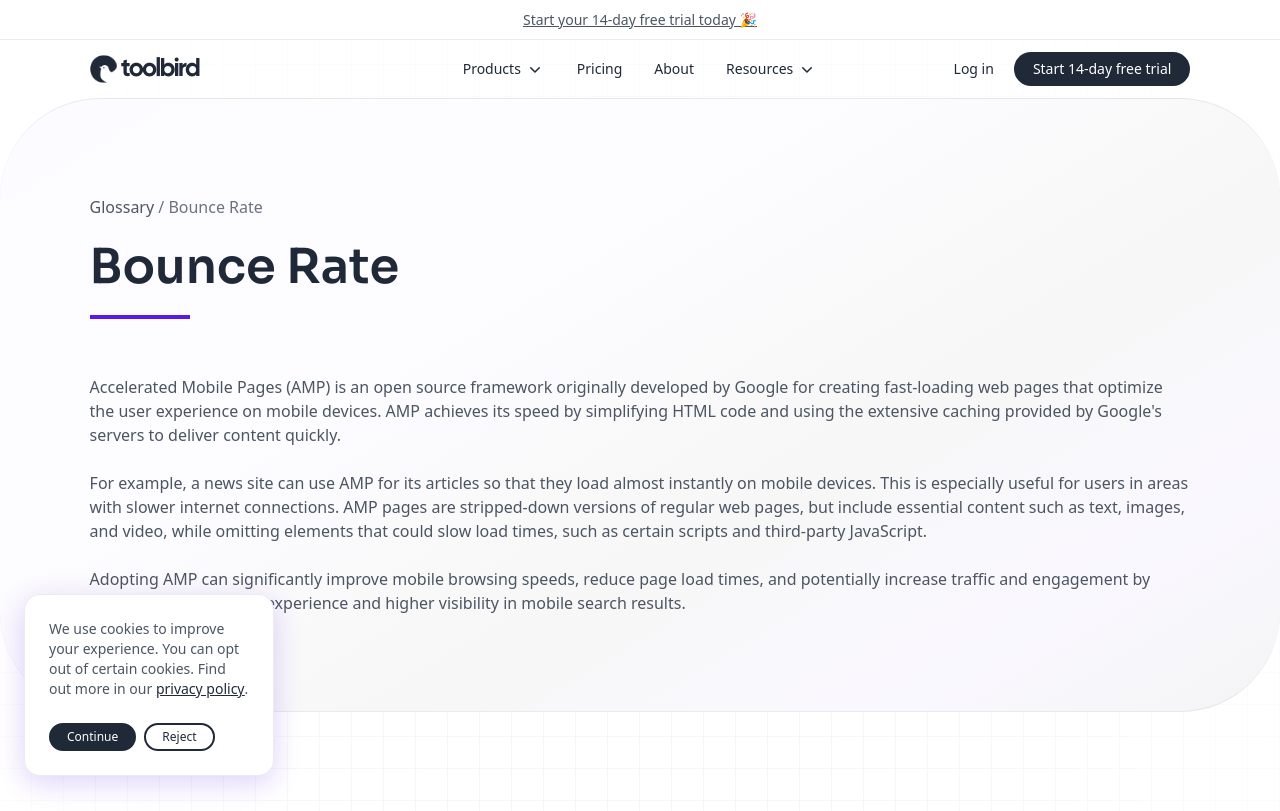
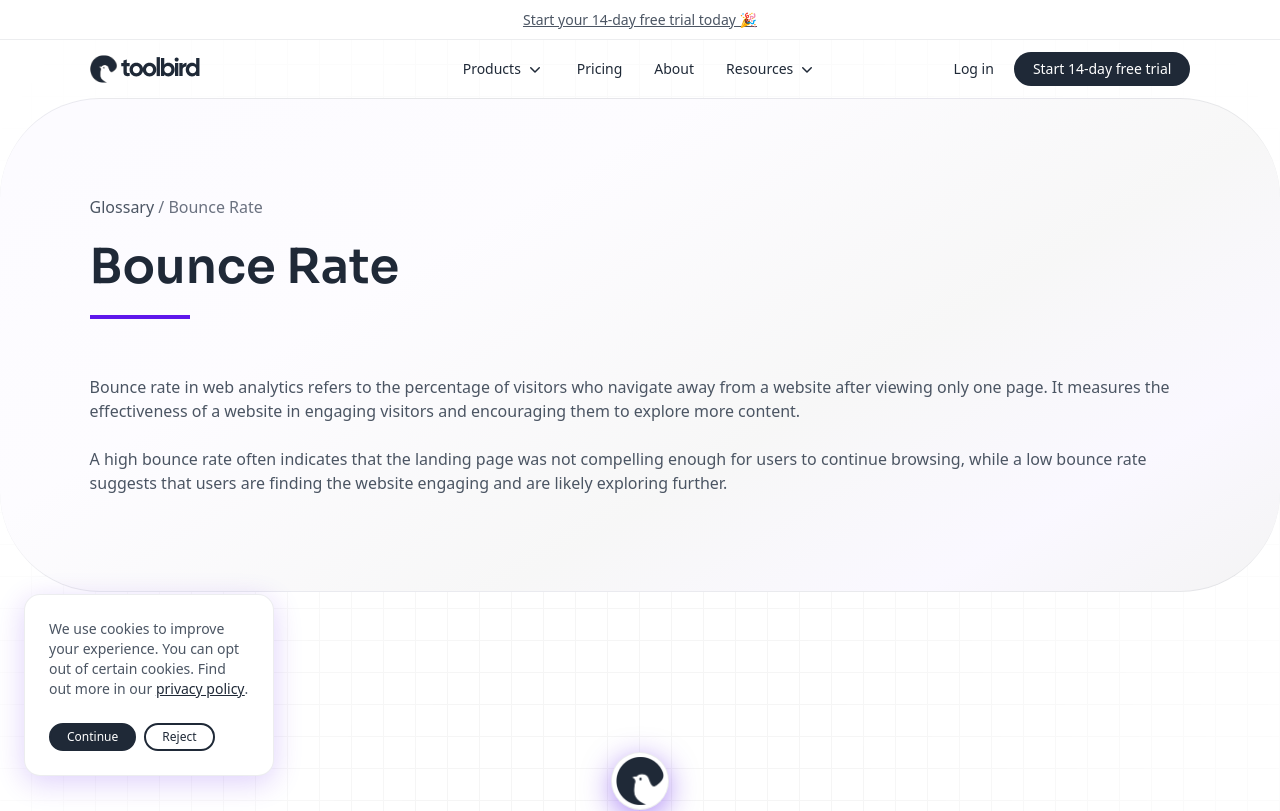
Before and after one commit to Gazella-Team/LM-Consulting, a Next.js app: page /glossary/glossary-single in a window 1280 px wide. Shown: the top 811 px of the page. Built offline with nearby package versions, Linux system fonts and the light colour scheme; what @ebay/nice-modal-react, @toolbird/web would draw is missing.

Commit message:
bounce rate

```diff
--- a/src/components/seo-components/glossary/GlossaryCard.tsx
+++ b/src/components/seo-components/glossary/GlossaryCard.tsx
@@ -10,7 +10,7 @@ export default function GlossaryCard(props:GlossaryCardProps) {
     return (
         <Link href={props.link} className="bg-white rounded-2xl flex flex-col gap-3 border border-gray-600/10 p-10 text-gray-800">
             <h2 className="font-semibold text-xl">{props.term}</h2>
-            <p className="text-gray-600 paragraph font-normal">{props.description}</p>
+            <p className="text-gray-600 paragraph font-normal">{props.description.slice(0, 120)}...</p>
         </Link>
     )
 }
--- a/src/components/seo-components/glossary/glossary-page.tsx
+++ b/src/components/seo-components/glossary/glossary-page.tsx
@@ -11,16 +11,7 @@ type GlossaryPageProps = {
 }
 
 const glossaryData = [
-    {term: "Bounce Rate", description: "The percentage of visitors who navigate away from a website after viewing only one page.", link:"/glossary/glossary-single"},
-    {term: "Bounce Rate", description: "The percentage of visitors who navigate away from a website after viewing only one page.", link:"/glossary/glossary-single"},
-    {term: "Bounce Rate", description: "The percentage of visitors who navigate away from a website after viewing only one page.", link:"/glossary/glossary-single"},
-    {term: "Bounce Rate", description: "The percentage of visitors who navigate away from a website after viewing only one page.", link:"/glossary/glossary-single"},
-    {term: "Bounce Rate", description: "The percentage of visitors who navigate away from a website after viewing only one page. The percentage of visitors who navigate away from a website after viewing only one page.", link:"/glossary/glossary-single"},
-    {term: "Bounce Rate", description: "The percentage of visitors who navigate away from a website after viewing only one page.", link:"/glossary/glossary-single"},
-    {term: "Bounce Rate", description: "The percentage of visitors who navigate away from a website after viewing only one page.", link:"/glossary/glossary-single"},
-    {term: "Bounce Rate", description: "The percentage of visitors who navigate away from a website after viewing only one page.", link:"/glossary/glossary-single"},
-    {term: "Bounce Rate", description: "The percentage of visitors who navigate away from a website after viewing only one page.", link:"/glossary/glossary-single"},
-    {term: "Bounce Rate", description: "The percentage of visitors who navigate away from a website after viewing only one page.", link:"/glossary/glossary-single"},
+    {term: "Bounce Rate", description: "Bounce rate in web analytics refers to the percentage of visitors who navigate away from a website after viewing only one page. It measures the effectiveness of a website in engaging visitors and encouraging them to explore more content. A high bounce rate often indicates that the landing page was not compelling enough for users to continue browsing, while a low bounce rate suggests that users are finding the website engaging and are likely exploring further.", link:"/glossary/glossary-single"},
 ]
 
 export default function GlossaryPage() {
@@ -54,7 +45,7 @@ export default function GlossaryPage() {
 						background:
 							'linear-gradient(329deg, rgba(244,244,244,1) 0%, rgba(250,248,255,1) 17%, rgba(247,247,247,1) 37%, rgba(253,252,255,1) 67%, rgba(252,251,255,1) 94%)',
 					}}
-					className="py-12 min-h-[490px] flex items-center justify-center border-y border-gray-600/10"
+					className="py-12 flex items-center justify-center border-y border-gray-600/10"
 				>
 						<div className="max-w-6xl grid grid-cols-1 md:grid-cols-2 gap-6 w-[90%] mx-auto">
                             {glossaryData.map((v) => <GlossaryCard key={v.term} link={v.link} term={v.term} description={v.description} />)}
--- a/src/components/seo-components/glossary/glossary-site/index.tsx
+++ b/src/components/seo-components/glossary/glossary-site/index.tsx
@@ -24,11 +24,7 @@ export default function GlossarySite() {
                     <div className="w-[100px] my-6 mb-14 h-1 bg-main"></div>
                     <div>
                         <p className="text-gray-600 paragraph">
-                        Accelerated Mobile Pages (AMP) is an open source framework originally developed by Google for creating fast-loading web pages that optimize the user experience on mobile devices. AMP achieves its speed by simplifying HTML code and using the extensive caching provided by Google&apos;s servers to deliver content quickly.
-<br></br><br></br>
-For example, a news site can use AMP for its articles so that they load almost instantly on mobile devices. This is especially useful for users in areas with slower internet connections. AMP pages are stripped-down versions of regular web pages, but include essential content such as text, images, and video, while omitting elements that could slow load times, such as certain scripts and third-party JavaScript.
-<br></br><br></br>
-Adopting AMP can significantly improve mobile browsing speeds, reduce page load times, and potentially increase traffic and engagement by providing a better user experience and higher visibility in mobile search results.
+						Bounce rate in web analytics refers to the percentage of visitors who navigate away from a website after viewing only one page. It measures the effectiveness of a website in engaging visitors and encouraging them to explore more content.<br></br><br></br>A high bounce rate often indicates that the landing page was not compelling enough for users to continue browsing, while a low bounce rate suggests that users are finding the website engaging and are likely exploring further.
                         </p>
                     </div>
 				</div>
```
